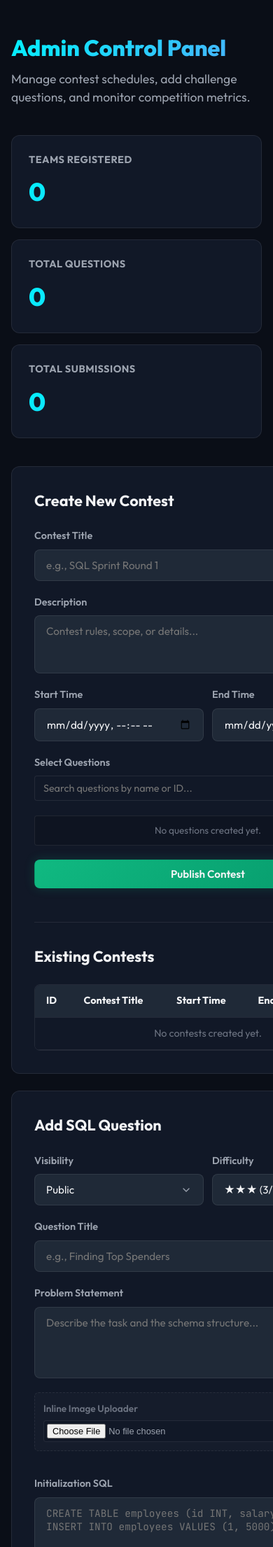
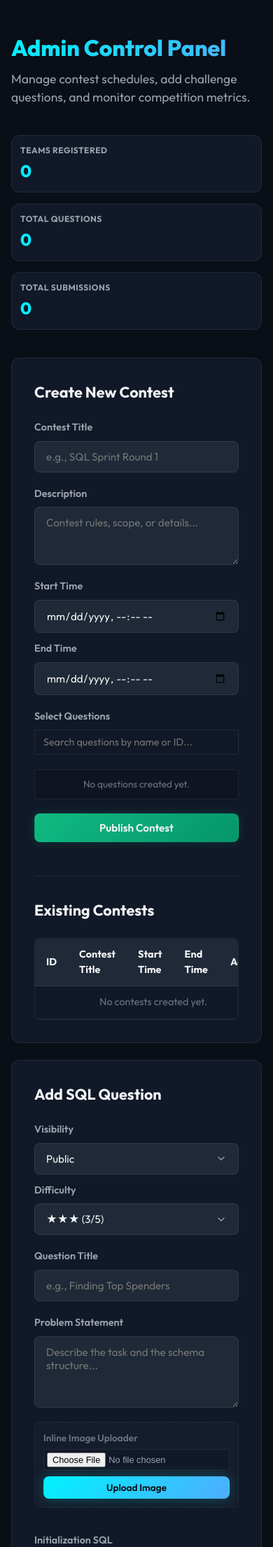
Before and after one commit to brizzigui/sqlrace, a Flask app: page /admin in a window 390 px wide; the page is wider, and only the part inside the window is pictured. Shown: the part 69-2279 px from the top of that part at 70% size. Run offline with Flask 3, Linux system fonts and the light colour scheme; the visitor is signed in with stand-in values (Sample User, id 1); data that the repository does not hold is empty; some libraries are stand-ins or nearby versions.

Commit message:
fix: a few mobile problems

```diff
--- a/static/css/style.css
+++ b/static/css/style.css
@@ -1488,6 +1488,20 @@ textarea {
     .admin-grid {
         grid-template-columns: 1fr;
         gap: 24px;
+        width: 100%;
+        max-width: 100%;
+    }
+
+    .admin-grid > div {
+        min-width: 0;
+        max-width: 100%;
+        width: 100%;
+    }
+
+    .admin-card {
+        min-width: 0;
+        max-width: 100%;
+        width: 100%;
     }
 
     .split-vertical {
@@ -1563,6 +1577,24 @@ textarea {
         gap: 16px;
     }
 
+    .stat-card {
+        padding: 16px;
+    }
+
+    .stat-card h3 {
+        font-size: 0.8rem;
+        margin-bottom: 4px;
+    }
+
+    .stat-number {
+        font-size: 1.75rem;
+    }
+
+    .form-row {
+        grid-template-columns: 1fr;
+        gap: 12px;
+    }
+
     .contest-header-bar {
         flex-direction: column;
         align-items: flex-start;
@@ -1595,9 +1627,32 @@ textarea {
 }
 
 @media (max-width: 576px) {
-    .form-row {
-        flex-direction: column;
-        gap: 12px;
+    .uploader-flex-row {
+        flex-direction: column !important;
+        align-items: stretch !important;
+        gap: 8px !important;
+    }
+
+    .uploader-flex-row input {
+        width: 100% !important;
+        max-width: 100% !important;
+    }
+
+    .uploader-flex-row button {
+        width: 100% !important;
+    }
+
+    .stat-card {
+        padding: 12px;
+    }
+
+    .stat-card h3 {
+        font-size: 0.75rem;
+        margin-bottom: 2px;
+    }
+
+    .stat-number {
+        font-size: 1.5rem;
     }
 
     .auth-card {
--- a/templates/admin_dashboard.html
+++ b/templates/admin_dashboard.html
@@ -147,13 +147,13 @@
                 <!-- Inline Image Uploader Helper -->
                 <div style="background: rgba(255,255,255,0.02); border: 1px dashed var(--border-color); padding: 12px; border-radius: 6px; margin-bottom: 16px;">
                     <label style="font-size: 0.85rem; color: var(--text-muted); display: block; margin-bottom: 6px;">{{ _('admin_upload_image') }}</label>
-                    <div style="display: flex; gap: 8px; align-items: center;">
+                    <div class="uploader-flex-row" style="display: flex; gap: 8px; align-items: center;">
                         <input type="file" id="image-upload-input" accept="image/*" style="flex: 1; border: 1px solid var(--border-color); padding: 4px; border-radius: 4px; background: var(--bg-surface); color: var(--text-secondary); font-size: 0.8rem;">
                         <button type="button" class="btn btn-primary" onclick="handleImageUpload()" style="padding: 6px 12px; font-size: 0.85rem;">{{ _('admin_upload_btn') }}</button>
                     </div>
                     <div id="image-upload-result" style="margin-top: 8px; display: none;">
                         <label style="font-size: 0.75rem; color: var(--text-muted);">{{ _('admin_copy_tag') }}:</label>
-                        <div style="display: flex; gap: 8px; margin-top: 4px;">
+                        <div class="uploader-flex-row" style="display: flex; gap: 8px; margin-top: 4px;">
                             <input type="text" id="image-tag-output" readonly style="flex: 1; padding: 6px; border: 1px solid var(--border-color); border-radius: 4px; background: var(--bg-main); color: var(--primary-color); font-family: var(--font-mono); font-size: 0.8rem;">
                             <button type="button" class="btn btn-outline" onclick="copyImageTag()" style="padding: 4px 10px; font-size: 0.8rem;">Copy</button>
                         </div>
```
